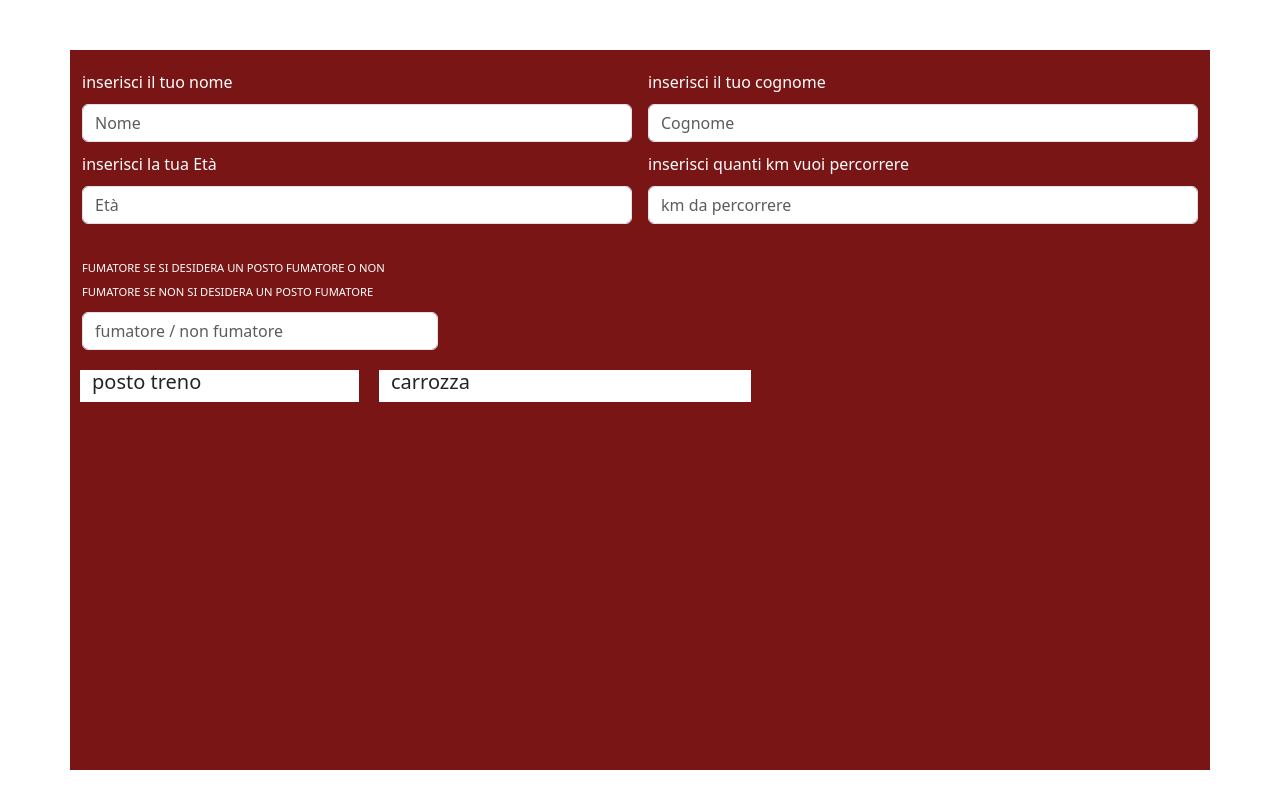
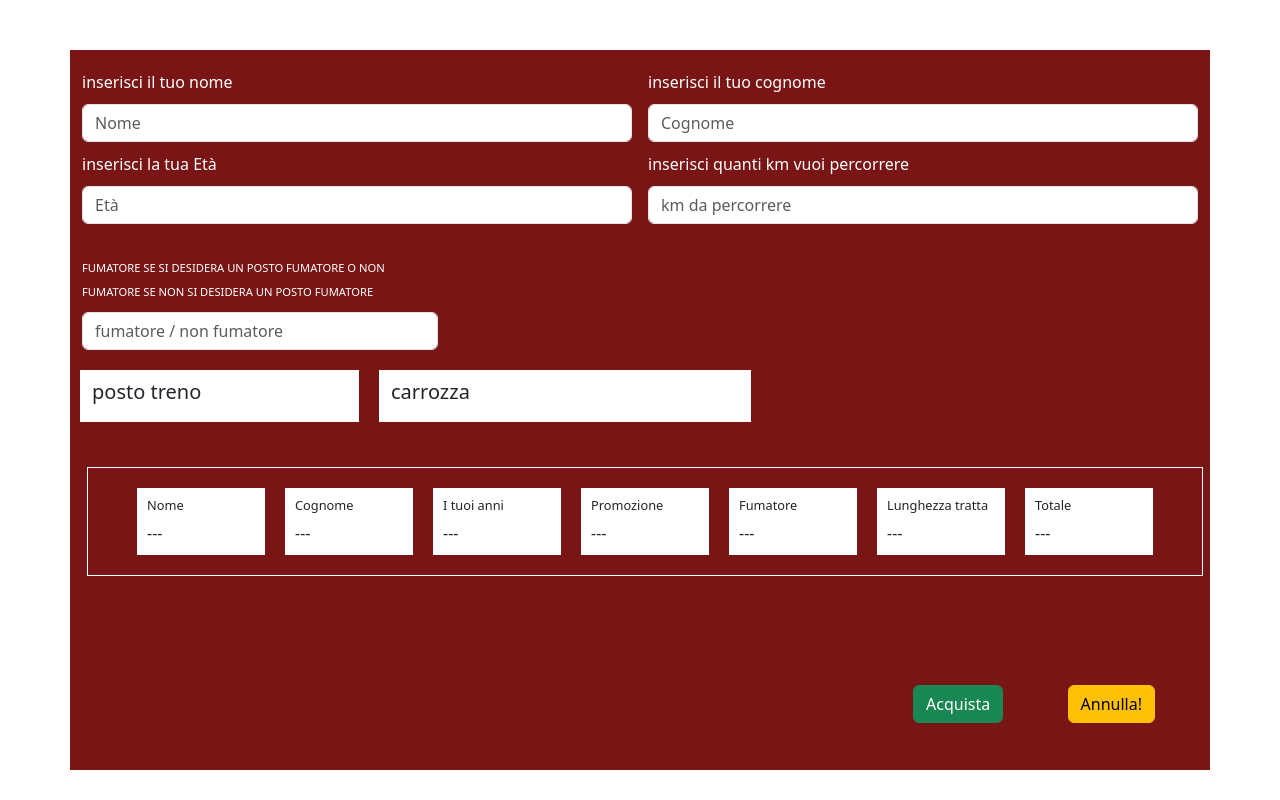
Before and after one commit to sebaMinotti/biglietteria, a website: page index.html in a window 1280 px wide. Drawn offline with nearby package versions, Linux system fonts and the light colour scheme.

Commit message:
secondo commit terminata la parte grafica della mia web app

```diff
--- a/index.html
+++ b/index.html
@@ -12,11 +12,11 @@
         <div class="row g-3">
             <div class="col">
                 <label for="">inserisci il tuo nome</label>
-              <input type="text" class="form-control" placeholder="Nome" aria-label="nome">
+              <input type="text" class="form-control" placeholder="Nome" aria-label="nome" id="nome">
             </div>
             <div class="col">
                 <label for="">inserisci il tuo cognome</label>
-              <input type="text" class="form-control" placeholder="Cognome" aria-label="cognome">
+              <input type="text" class="form-control" placeholder="Cognome" aria-label="cognome" id="cognome">
             </div>
           </div>
 
@@ -25,31 +25,63 @@
           <div class="row g-3">
             <div class="col">
                 <label for="">inserisci la tua Età</label>
-              <input type="number" class="form-control" placeholder="Età" aria-label="eta">
+              <input type="number" class="form-control" placeholder="Età" aria-label="eta" id="eta">
             </div>
             <div class="col">
                 <label for="">inserisci quanti km vuoi percorrere</label>
-              <input type="number" class="form-control" placeholder="km da percorrere" aria-label="km">
+              <input type="number" class="form-control" placeholder="km da percorrere" aria-label="km" id="km">
             </div>
           </div>
 
           <div class="row">
             <div style="margin-top: 20px;" class="col-4 ">
                 <div class="col-sm">
-                    <label for=""><span style="font-size: 0.7em;">FUMATORE SE SI DESIDERA UN POSTO FUMATORE O NON FUMATORE SE NON SI DESIDERA UN POSTO FUMATORE</span> </label>
-                    <input type="text" class="form-control" placeholder="fumatore / non fumatore" aria-label="fumatore/nonfumatore">
+                    <label for=""><span style="font-size: 0.7em;">FUMATORE SE SI DESIDERA UN POSTO FUMATORE O NON FUMATORE SE NON SI  DESIDERA UN POSTO FUMATORE</span> </label>
+                    <input type="text" class="form-control" placeholder="fumatore / non fumatore" aria-label="fumatore/nonfumatore" id="fumatore">
                   </div>
             </div>
             <div class="row info">
                 <div class="col-3 boxInfo">
-                     <h5>posto treno</h5>
+                     <h5 id="posto">posto treno</h5>
                 </div>
                 <div class="col-4 boxInfo">
-                     <h5>carrozza</h5>
+                     <h5 id="carrozza">carrozza</h5>
                 </div>
             </div>
           </div>
-
+            <div class="biglietto">
+              <div class="boxInfo">
+                 <h4>Nome</h4>
+                 <span id="name">---</span>
+              </div>
+              <div class="boxInfo">
+                <h4>Cognome</h4>
+                <span>---</span>
+               </div>
+              <div class="boxInfo">
+                 <h4>I tuoi anni</h4>
+                 <span>---</span>
+              </div>
+              <div class="boxInfo">
+                <h4>Promozione</h4>
+                <span>---</span>
+              </div>
+              <div class="boxInfo">
+                <h4>Fumatore</h4>
+                <span>---</span>
+              </div>
+              <div class="boxInfo">
+                  <h4>Lunghezza tratta</h4>
+                  <span>---</span>
+               </div>
+              <div class="boxInfo">
+               <h4>Totale</h4>
+               <span>---</span>
+              </div>
+            </div>
+             <div class="buttons">
+              <button type="button" class="btn btn-success">Acquista</button><button type="button" class="btn btn-warning">Annulla!</button>
+             </div>
        </div>
       <script src="main.js"></script>
 </body>
--- a/style.css
+++ b/style.css
@@ -7,6 +7,7 @@
     background-color: rgb(121, 21, 21);
     padding: 10px;
     margin-top:50px ;
+    position: relative;
 }
 .container label{
     margin: 10px 0;
@@ -19,3 +20,35 @@
     background-color: white;
     margin:20px 10px;
 }
+.biglietto{
+    width: 100%;
+    height: auto;
+    min-height: 50px;
+    border: 1px solid white;
+    margin: 10px 0;
+    display: flex;
+    flex-direction: row; justify-content: center;
+    margin: 5px;
+
+}
+.boxInfo{
+    padding: 10px;
+    width: 8rem;
+
+}
+.boxInfo h4{
+    font-size: 0.8em;
+}
+.buttons{
+    width: 30%;
+    height:auto ;
+    padding: 10px;
+    display: flex;flex-direction: row;
+    justify-content: center;
+    position: absolute;
+    bottom: 5px;
+    right: 5px;
+}
+.buttons button{
+    margin: 10%;
+}
```
Also changed, not shown: README.md, screen/Screenshot (2).png (added).
